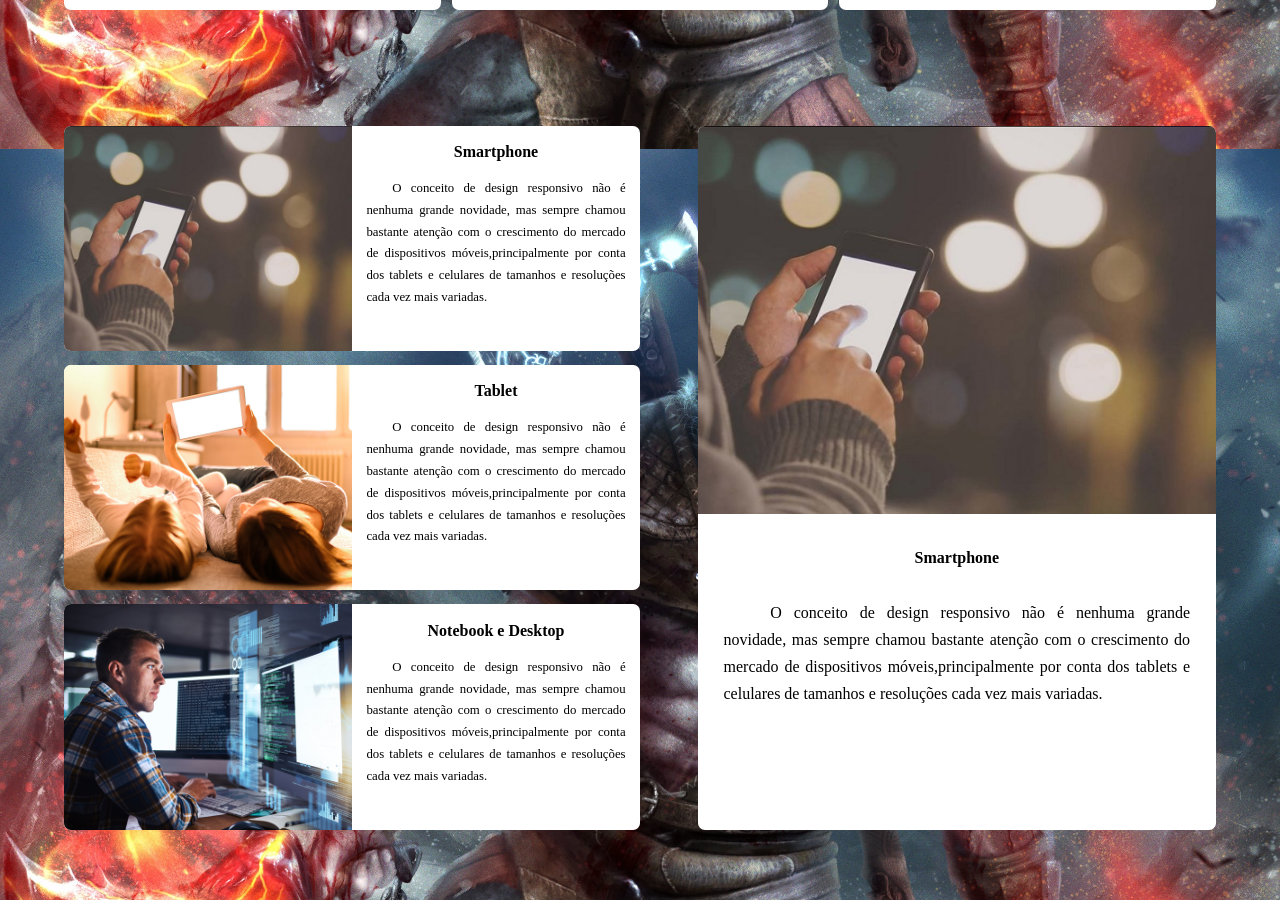
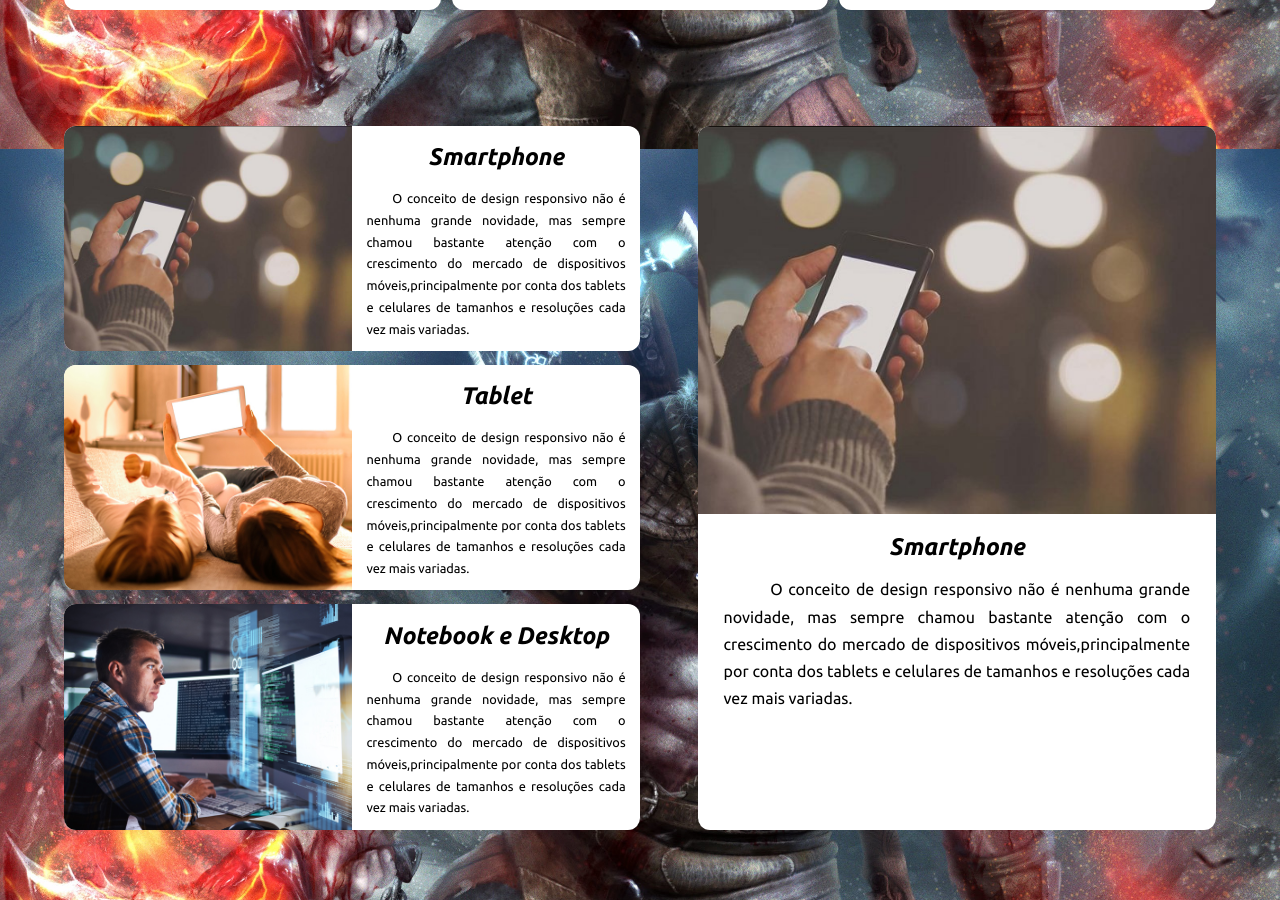
Before and after one commit to Loezzu/CursoQI-WEBI, a plain HTML site: page Class09/index.html in a window 1280 px wide. Shown: the part 700-1600 px from the top of the page. Drawn offline with Linux system fonts and the light colour scheme; a web font is replaced by a local one.

Commit message:
update class09

```diff
--- a/Class09/css/style.css
+++ b/Class09/css/style.css
@@ -1,9 +1,9 @@
 @charset 'utf-8';
 
-@font-face {
+/* @font-face {
   font-family: gow;
   src: url("../fonts/gow/GODOFWAR.TTF");
-}
+} */
 
 body{
   background-image: url(../img/fundo.jpg);
@@ -16,7 +16,7 @@ body{
 *{
   margin: 0;
   padding: 0;
-  font-family: godofwar;
+  font-family: 'Ubuntu', sans-serif;
 }
 
 #geral{
@@ -42,15 +42,17 @@ body{
   width: 32.7%;
   height: 100%;
   background-color: white;
-  border-radius: 7px;
-  font-size: 1.5vmin;
+  border-radius: 1.5vmin;
+  font-size: 2vmin;
 
 }
 
 h2{
   margin: 6%;
   text-align: center;
-  font-size: 2vmin;
+  font-size: 3vmin;
+  font-weight: 700;
+  font-style: italic;
 }
 
 p{
@@ -62,7 +64,7 @@ p{
 
 img{
   width: 100%;
-  border-radius: 7px 7px 0px 0px;
+  border-radius: 1.5vmin 1.5vmin 0px 0px;
 }
 
 #tela2{
@@ -85,14 +87,14 @@ img{
   width: 100%;
   height: 32%;
   display: flex;
-  font-size: 1.5vmin;
+  font-size: 2vmin;
   background-color: white;
-  border-radius: 7px;
+  border-radius: 1.5vmin;
 }
 
 #tela2 section:nth-child(1) figure img{
   width: 50%;
-  border-radius: 7px 0px 0px 7px;
+  border-radius: 1.5vmin 0px 0px 1.5vmin;
 }
 
 
@@ -114,9 +116,16 @@ img{
   width: 90%;
   height: 100%;
   background-color: white;
-  border-radius: 7px;
+  border-radius: 1.5vmin;
   font-size: 2vmin;
 }
+
+#tela2 section:nth-child(2) figure span h2{
+  margin: 3%;
+  text-align: center;
+  font-size: 3vmin;
+}
+
 
 @keyframes fundo-animado{
   from{
--- a/Class09/index.html
+++ b/Class09/index.html
@@ -8,6 +8,9 @@
   <link rel="preconnect" href="https://fonts.googleapis.com">
 <link rel="preconnect" href="https://fonts.gstatic.com" crossorigin>
 <link href="https://fonts.googleapis.com/css2?family=Baloo+Tamma+2:wght@400;500;600;700;800&display=swap" rel="stylesheet">
+<link rel="preconnect" href="https://fonts.googleapis.com">
+<link rel="preconnect" href="https://fonts.gstatic.com" crossorigin>
+<link href="https://fonts.googleapis.com/css2?family=Ubuntu:ital,wght@0,300;0,400;0,500;0,700;1,300;1,400;1,500;1,700&display=swap" rel="stylesheet">
 <link rel="icon" href="img/icone.png">
   <title>Correction of Activity 09</title>
 </head>
```
